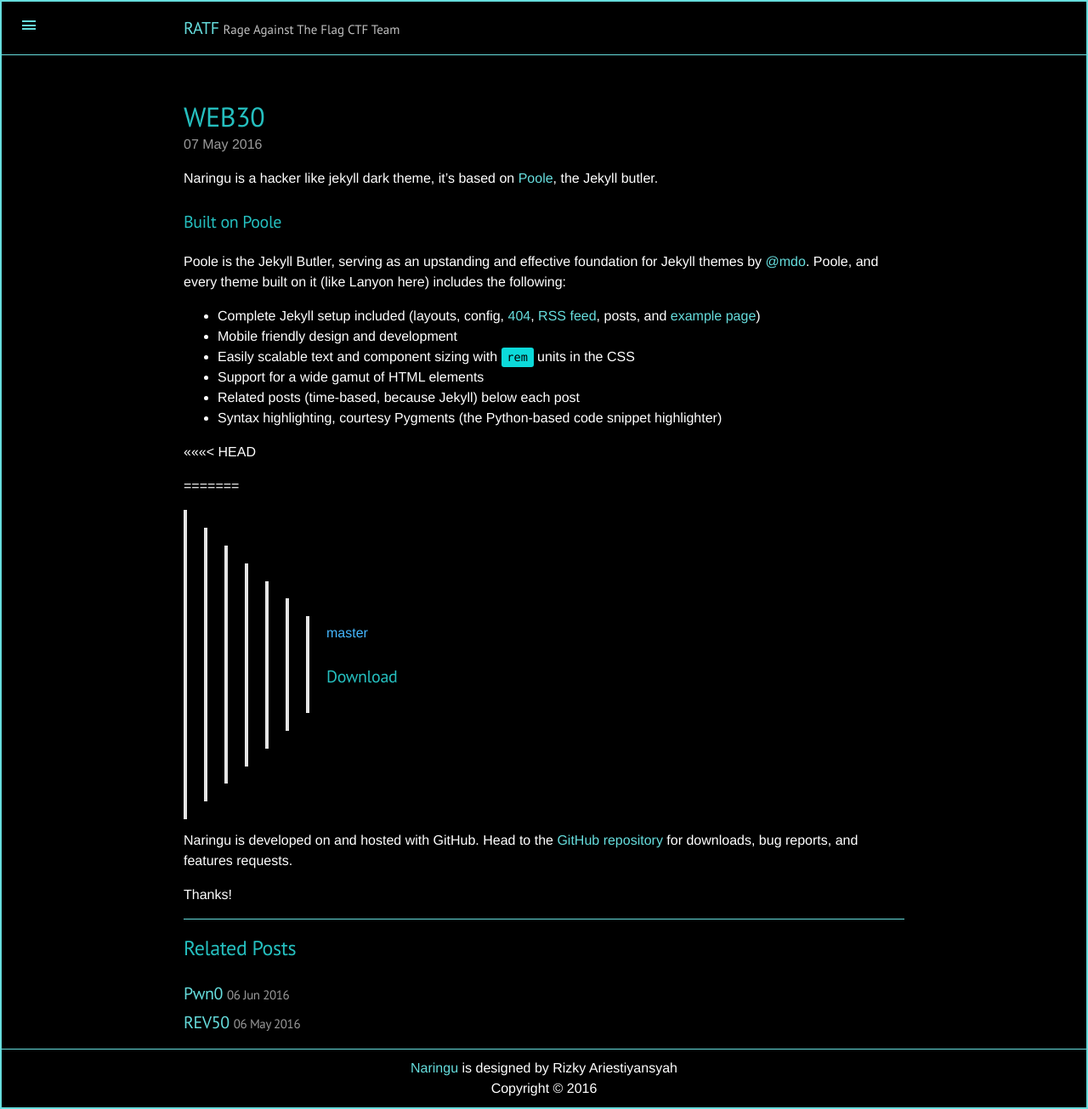
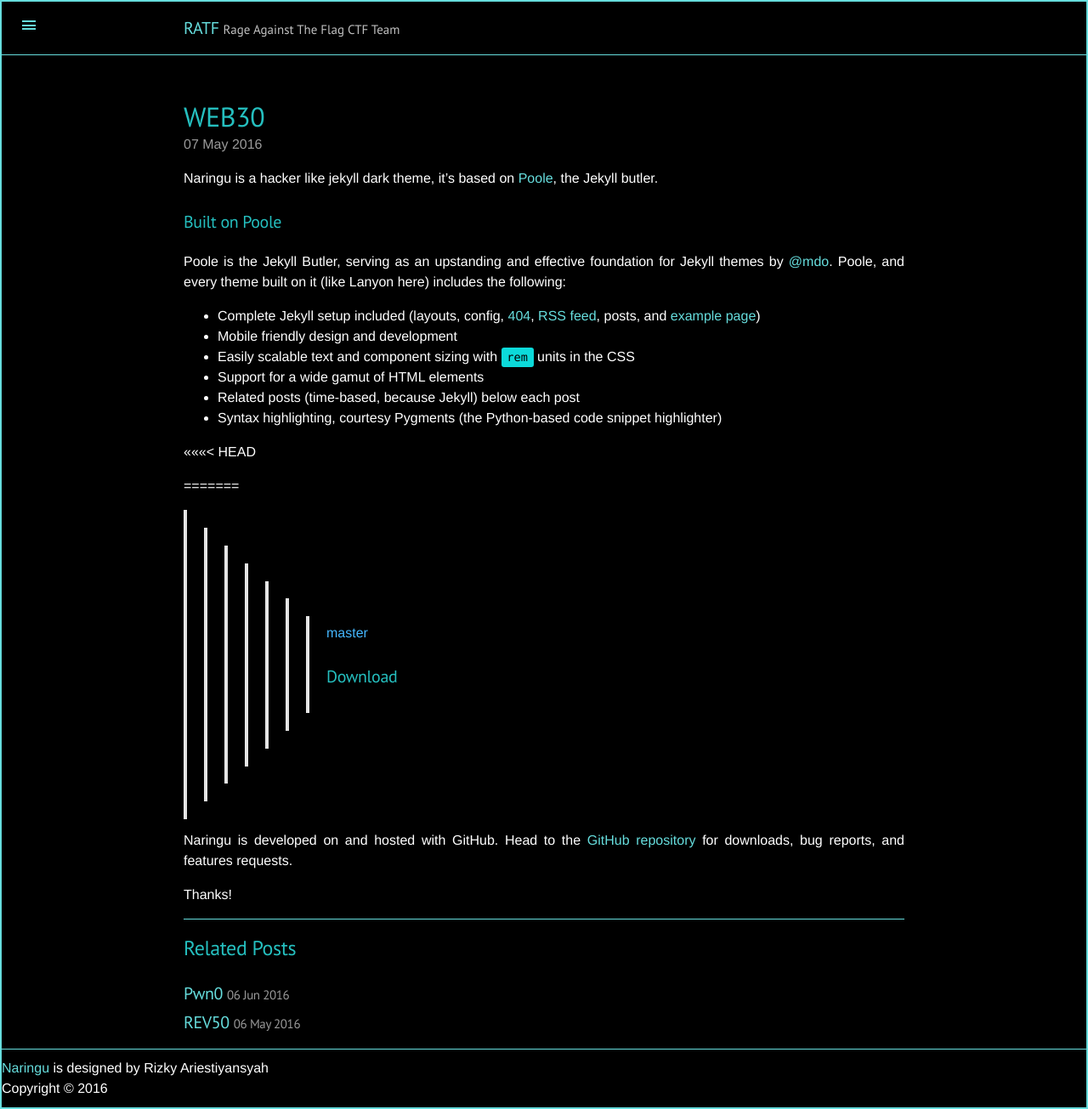
Before and after one commit to ratf/ratf.github.io, a Jekyll site: the page built from _posts/2016-05-07-WEB30-Sucuri.md, in a window 1280 px wide. Shown: the whole page at 85% size. Built offline with Jekyll 4.4.1, drawn with Linux system fonts in a browser that asks for light colours.

Commit message:
Update post.html

```diff
--- a/_layouts/post.html
+++ b/_layouts/post.html
@@ -1,10 +1,18 @@
 ---
 layout: default
 ---
+
+<style>
+div {
+    text-align: justify;
+    text-justify: inter-word;
+}
+</style>
+
 <div class="post">
   <h1 class="post-title">{{ page.title }}</h1>
   <span class="post-date">{{ page.date | date_to_string }}</span>
-  {{ content }}
+  <div>{{ content }}</div>
 </div>
 
 <div class="related">
```
